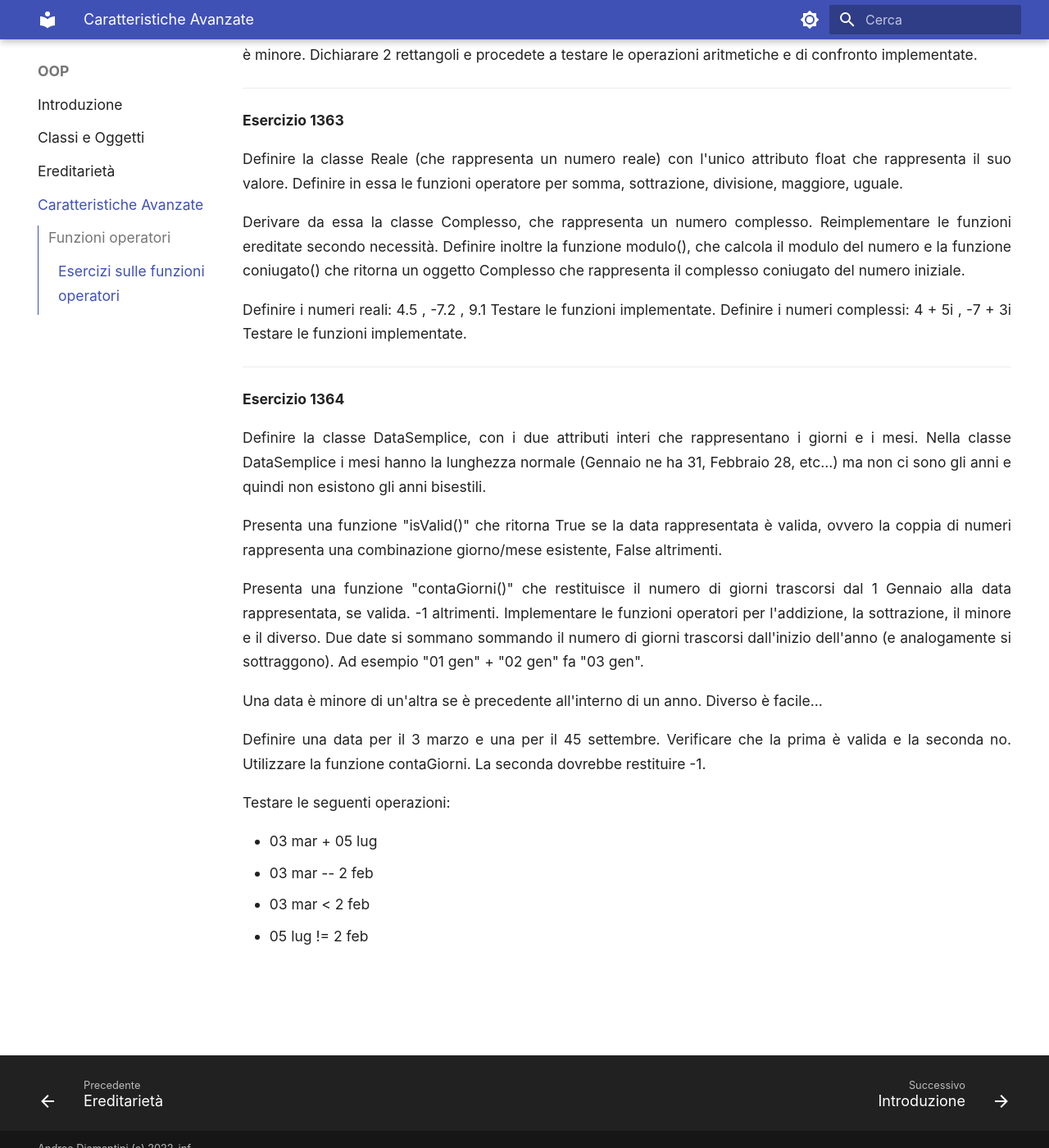
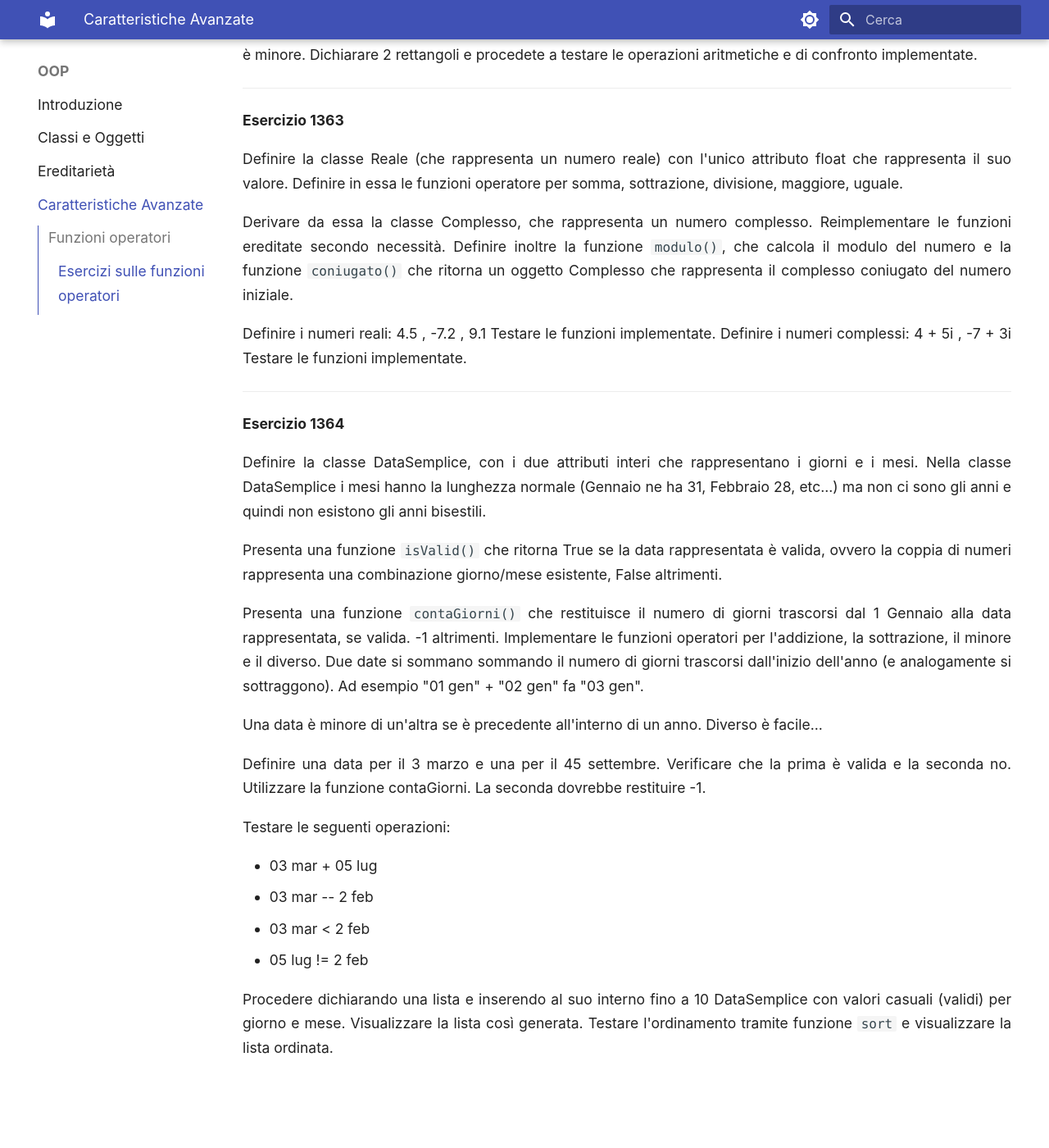
Before and after one commit to adjamhub/pyhandouts, an MkDocs documentation site: the page built from docs/OOP/003_advanced.md, in a window 1280 px wide and 1400 px high, scrolled down 4371 px. Shown: the whole window at 82% size. Built offline with MkDocs 1.6.1 and Material for MkDocs 9.7.7, drawn with Linux system fonts in a browser that asks for light colours.

Commit message:
liste e ordinamenti di oggetti. Esercizio!

```diff
--- a/docs/OOP/003_advanced.md
+++ b/docs/OOP/003_advanced.md
@@ -163,8 +163,8 @@ funzioni operatore per somma, sottrazione, divisione, maggiore, uguale.
 
 Derivare da essa la classe Complesso, che rappresenta un numero
 complesso. Reimplementare le funzioni ereditate secondo necessità.
-Definire inoltre la funzione modulo(), che calcola il modulo del numero
-e la funzione coniugato() che ritorna un oggetto Complesso che
+Definire inoltre la funzione `modulo()`, che calcola il modulo del numero
+e la funzione `coniugato()` che ritorna un oggetto Complesso che
 rappresenta il complesso coniugato del numero iniziale.
 
 Definire i numeri reali: 4.5 , -7.2 , 9.1 Testare le funzioni
@@ -180,11 +180,11 @@ rappresentano i giorni e i mesi. Nella classe DataSemplice i mesi hanno
 la lunghezza normale (Gennaio ne ha 31, Febbraio 28, etc...) ma non ci
 sono gli anni e quindi non esistono gli anni bisestili.
 
-Presenta una funzione "isValid()" che ritorna True se la data
+Presenta una funzione `isValid()` che ritorna True se la data
 rappresentata è valida, ovvero la coppia di numeri rappresenta una
 combinazione giorno/mese esistente, False altrimenti.
 
-Presenta una funzione "contaGiorni()" che restituisce il numero di
+Presenta una funzione `contaGiorni()` che restituisce il numero di
 giorni trascorsi dal 1 Gennaio alla data rappresentata, se valida. -1
 altrimenti. Implementare le funzioni operatori per l'addizione, la
 sottrazione, il minore e il diverso. Due date si sommano sommando il
@@ -205,6 +205,10 @@ Testare le seguenti operazioni:
 -   03 mar < 2 feb
 -   05 lug != 2 feb
 
+Procedere dichiarando una lista e inserendo al suo interno fino a 10 DataSemplice
+con valori casuali (validi) per giorno e mese. Visualizzare la lista così generata.
+Testare l'ordinamento tramite funzione `sort` e visualizzare la lista ordinata.
+
 <br>
 <br>
 <br>
```
